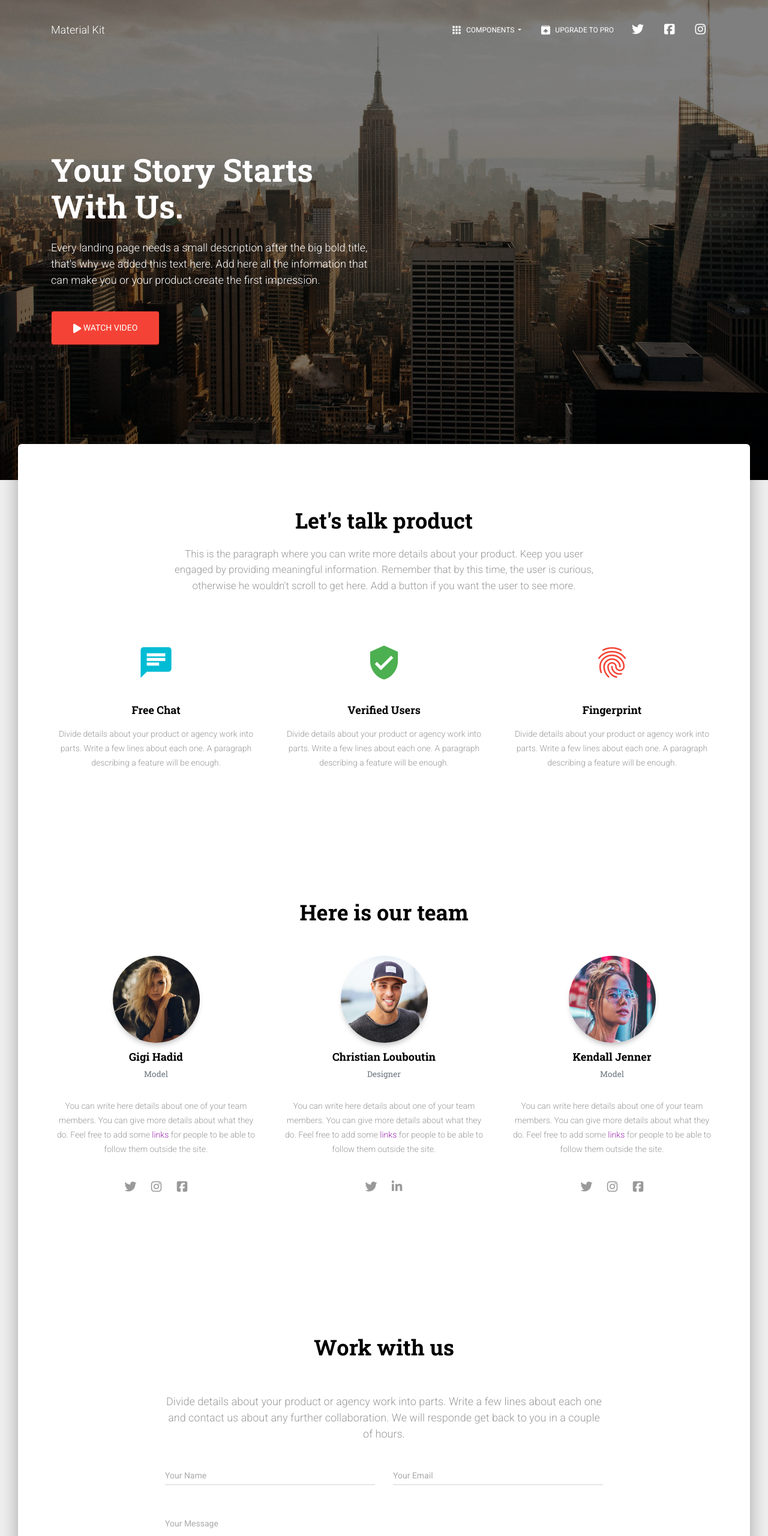
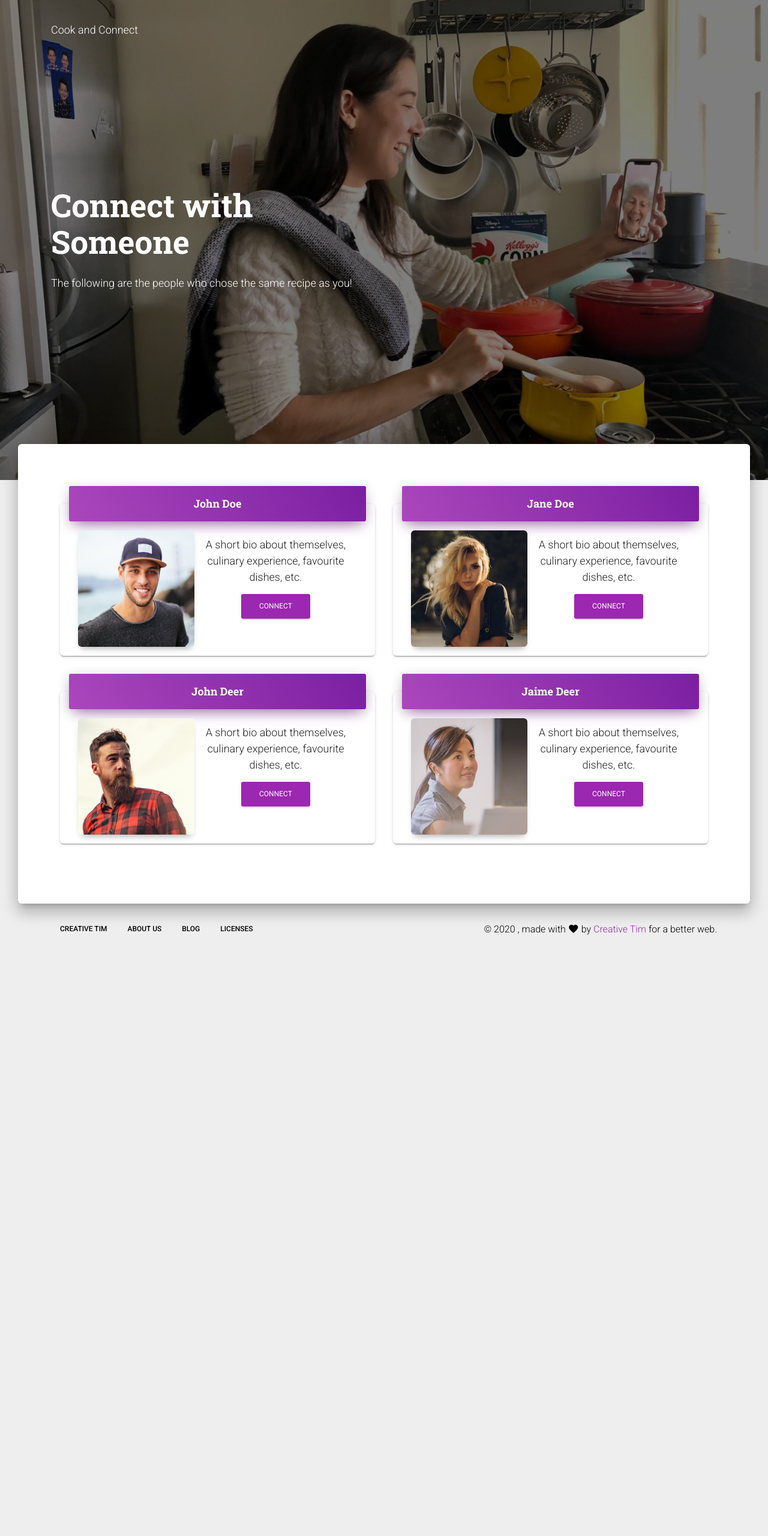
Before and after one commit to marywhetham11/CookAndConnect, a website: page material-kit-master/pages/home.html in a window 1280 px wide. Shown: the top 2560 px of the page at 60% size. After the commit the page ends 1591 px from the top, so only its background shows below. Drawn offline with Linux system fonts and the light colour scheme.

Commit message:
Start meeting page

```diff
--- a/material-kit-master/pages/home.html
+++ b/material-kit-master/pages/home.html
@@ -13,197 +13,201 @@ Coded by Creative Tim
 The above copyright notice and this permission notice shall be included in all copies or substantial portions of the Software. -->
 <!DOCTYPE html>
 <html lang="en">
-
   <head>
     <meta charset="utf-8" />
-  <link rel="apple-touch-icon" sizes="76x76" href="../assets/img/apple-icon.png">
-  <link rel="icon" type="image/png" href="../assets/img/favicon.png">
+    <link
+      rel="apple-touch-icon"
+      sizes="76x76"
+      href="../assets/img/apple-icon.png"
+    />
+    <link rel="icon" type="image/png" href="../assets/img/favicon.png" />
     <meta http-equiv="X-UA-Compatible" content="IE=edge,chrome=1" />
-  <title>
-    Material Kit by Creative Tim
-  </title>
-  <meta content='width=device-width, initial-scale=1.0, shrink-to-fit=no' name='viewport' />
+    <title>Material Kit by Creative Tim</title>
+    <meta
+      content="width=device-width, initial-scale=1.0, shrink-to-fit=no"
+      name="viewport"
+    />
     <!--     Fonts and icons     -->
-  <link rel="stylesheet" type="text/css" href="https://fonts.googleapis.com/css?family=Roboto:300,400,500,700|Roboto+Slab:400,700|Material+Icons" />
-  <link rel="stylesheet" href="https://maxcdn.bootstrapcdn.com/font-awesome/latest/css/font-awesome.min.css">
+    <link
+      rel="stylesheet"
+      type="text/css"
+      href="https://fonts.googleapis.com/css?family=Roboto:300,400,500,700|Roboto+Slab:400,700|Material+Icons"
+    />
+    <link
+      rel="stylesheet"
+      href="https://maxcdn.bootstrapcdn.com/font-awesome/latest/css/font-awesome.min.css"
+    />
     <!-- CSS Files -->
     <link href="../assets/css/material-kit.css?v=2.0.7" rel="stylesheet" />
     <!-- CSS Just for demo purpose, don't include it in your project -->
     <link href="../assets/demo/demo.css" rel="stylesheet" />
+    <link href="css/styles.css" rel="stylesheet" />
+    <script src="js/api.js" type="text/javascript"></script>
   </head>
 
   <body class="landing-page sidebar-collapse">
-  <nav class="navbar navbar-transparent navbar-color-on-scroll fixed-top navbar-expand-lg" color-on-scroll="100" id="sectionsNav">
+    <nav
+      class="navbar navbar-transparent navbar-color-on-scroll fixed-top navbar-expand-lg"
+      color-on-scroll="100"
+      id="sectionsNav"
+    >
       <div class="container">
         <div class="navbar-translate">
-        <a class="navbar-brand" href="https://demos.creative-tim.com/material-kit/index.html">
-          Material Kit </a>
-        <button class="navbar-toggler" type="button" data-toggle="collapse" aria-expanded="false" aria-label="Toggle navigation">
+          <a
+            class="navbar-brand"
+            href="https://demos.creative-tim.com/material-kit/index.html"
+          >
+            Cook and Connect
+          </a>
+          <button
+            class="navbar-toggler"
+            type="button"
+            data-toggle="collapse"
+            aria-expanded="false"
+            aria-label="Toggle navigation"
+          >
             <span class="sr-only">Toggle navigation</span>
             <span class="navbar-toggler-icon"></span>
             <span class="navbar-toggler-icon"></span>
             <span class="navbar-toggler-icon"></span>
           </button>
         </div>
-      <div class="collapse navbar-collapse">
-        <ul class="navbar-nav ml-auto">
-          <li class="dropdown nav-item">
-            <a href="#" class="dropdown-toggle nav-link" data-toggle="dropdown">
-              <i class="material-icons">apps</i> Components
-            </a>
-            <div class="dropdown-menu dropdown-with-icons">
-              <a href="../index.html" class="dropdown-item">
-                <i class="material-icons">layers</i> All Components
-              </a>
-              <a href="https://demos.creative-tim.com/material-kit/docs/2.0/getting-started/introduction.html" class="dropdown-item">
-                <i class="material-icons">content_paste</i> Documentation
-              </a>
-            </div>
-          </li>
-          <li class="nav-item">
-            <a class="nav-link" href="https://www.creative-tim.com/product/material-kit-pro" target="_blank">
-              <i class="material-icons">unarchive</i> Upgrade to PRO
-            </a>
-          </li>
-          <li class="nav-item">
-            <a class="nav-link" rel="tooltip" title="" data-placement="bottom" href="https://twitter.com/CreativeTim" target="_blank" data-original-title="Follow us on Twitter" rel="nofollow">
-              <i class="fa fa-twitter"></i>
-            </a>
-          </li>
-          <li class="nav-item">
-            <a class="nav-link" rel="tooltip" title="" data-placement="bottom" href="https://www.facebook.com/CreativeTim" target="_blank" data-original-title="Like us on Facebook" rel="nofollow">
-              <i class="fa fa-facebook-square"></i>
-            </a>
-          </li>
-          <li class="nav-item">
-            <a class="nav-link" rel="tooltip" title="" data-placement="bottom" href="https://www.instagram.com/CreativeTimOfficial" target="_blank" data-original-title="Follow us on Instagram" rel="nofollow">
-              <i class="fa fa-instagram"></i>
-            </a>
-          </li>
-        </ul>
-      </div>
       </div>
     </nav>
-  <div class="page-header header-filter" data-parallax="true" style="background-image: url('../assets/img/profile_city.jpg')">
+
+    <div
+      class="page-header header-filter"
+      data-parallax="true"
+      style="
+        background-image: url('../assets/img/00well-jaffe-superJumbo-v2.jpg');
+      "
+    >
       <div class="container">
         <div class="row">
           <div class="col-md-6">
-          <h1 class="title">Your Story Starts With Us.</h1>
-          <h4>Every landing page needs a small description after the big bold title, that&apos;s why we added this text here. Add here all the information that can make you or your product create the first impression.</h4>
-          <br>
-          <a href="https://www.youtube.com/watch?v=dQw4w9WgXcQ" target="_blank" class="btn btn-danger btn-raised btn-lg">
-            <i class="fa fa-play"></i> Watch video
+            <h1 class="title">Connect with Someone</h1>
+            <h4>
+              The following are the people who chose the same recipe as you!
+            </h4>
+            <br />
+          </div>
+        </div>
+      </div>
+    </div>
+
+    <div class="main main-raised">
+      <div class="container">
+        <div class="section text-center">
+          <div class="row">
+            <div class="col-md-12 ml-auto mr-auto page-rows">
+              <div class="col-md-6">
+                <div class="card">
+                  <div class="card-header card-header-text card-header-primary">
+                    <div class="card-text">
+                      <h4 class="card-title">John Doe</h4>
+                    </div>
+                  </div>
+                  <div class="card-body card-rows">
+                    <div>
+                      <img
+                        src="../assets/img/faces/christian.jpg"
+                        class="img-raised rounded img-fluid"
+                      />
+                    </div>
+                    <div>
+                      <h4>
+                        A short bio about themselves, culinary experience,
+                        favourite dishes, etc.
+                      </h4>
+                      <a href="./meeting.html">
+                        <button type="button" class="btn btn-primary">
+                            Connect
+                        </button>
                       </a>
                     </div>
                   </div>
                 </div>
               </div>
-  <div class="main main-raised">
-    <div class="container">
-      <div class="section text-center">
-        <div class="row">
-          <div class="col-md-8 ml-auto mr-auto">
-            <h2 class="title">Let&apos;s talk product</h2>
-            <h5 class="description">This is the paragraph where you can write more details about your product. Keep you user engaged by providing meaningful information. Remember that by this time, the user is curious, otherwise he wouldn&apos;t scroll to get here. Add a button if you want the user to see more.</h5>
+              <div class="col-md-6">
+                <div class="card">
+                  <div class="card-header card-header-text card-header-primary">
+                    <div class="card-text">
+                      <h4 class="card-title">Jane Doe</h4>
                     </div>
                   </div>
-        <div class="features">
-          <div class="row">
-            <div class="col-md-4">
-              <div class="info">
-                <div class="icon icon-info">
-                  <i class="material-icons">chat</i>
+                  <div class="card-body card-rows">
+                    <div>
+                      <img
+                        src="../assets/img/faces/avatar.jpg"
+                        class="img-raised rounded img-fluid"
+                      />
                     </div>
-                <h4 class="info-title">Free Chat</h4>
-                <p>Divide details about your product or agency work into parts. Write a few lines about each one. A paragraph describing a feature will be enough.</p>
-              </div>
-            </div>
-            <div class="col-md-4">
-              <div class="info">
-                <div class="icon icon-success">
-                  <i class="material-icons">verified_user</i>
-                </div>
-                <h4 class="info-title">Verified Users</h4>
-                <p>Divide details about your product or agency work into parts. Write a few lines about each one. A paragraph describing a feature will be enough.</p>
-              </div>
-            </div>
-            <div class="col-md-4">
-              <div class="info">
-                <div class="icon icon-danger">
-                  <i class="material-icons">fingerprint</i>
-                </div>
-                <h4 class="info-title">Fingerprint</h4>
-                <p>Divide details about your product or agency work into parts. Write a few lines about each one. A paragraph describing a feature will be enough.</p>
+                    <div>
+                      <h4>
+                        A short bio about themselves, culinary experience,
+                        favourite dishes, etc.
+                      </h4>
+                      <a href="./meeting.html">
+                        <button type="button" class="btn btn-primary">
+                            Connect
+                        </button>
+                      </a>
                     </div>
                   </div>
                 </div>
               </div>
+              <div class="col-md-6">
+                <div class="card">
+                  <div class="card-header card-header-text card-header-primary">
+                    <div class="card-text">
+                      <h4 class="card-title">John Deer</h4>
                     </div>
-      <div class="section text-center">
-        <h2 class="title">Here is our team</h2>
-        <div class="team">
-          <div class="row">
-            <div class="col-md-4">
-              <div class="team-player">
-                <div class="card card-plain">
-                  <div class="col-md-6 ml-auto mr-auto">
-                    <img src="../assets/img/faces/avatar.jpg" alt="Thumbnail Image" class="img-raised rounded-circle img-fluid">
                   </div>
-                  <h4 class="card-title">Gigi Hadid
-                    <br>
-                    <small class="card-description text-muted">Model</small>
+                  <div class="card-body card-rows">
+                    <div>
+                      <img
+                        src="../assets/img/faces/card-profile1-square.jpg"
+                        class="img-raised rounded img-fluid"
+                      />
+                    </div>
+                    <div>
+                      <h4>
+                        A short bio about themselves, culinary experience,
+                        favourite dishes, etc.
                       </h4>
-                  <div class="card-body">
-                    <p class="card-description">You can write here details about one of your team members. You can give more details about what they do. Feel free to add some
-                      <a href="#">links</a> for people to be able to follow them outside the site.</p>
-                  </div>
-                  <div class="card-footer justify-content-center">
-                    <a href="#pablo" class="btn btn-link btn-just-icon"><i class="fa fa-twitter"></i></a>
-                    <a href="#pablo" class="btn btn-link btn-just-icon"><i class="fa fa-instagram"></i></a>
-                    <a href="#pablo" class="btn btn-link btn-just-icon"><i class="fa fa-facebook-square"></i></a>
+                      <a href="./meeting.html">
+                        <button type="button" class="btn btn-primary">
+                            Connect
+                        </button>
+                      </a>
                     </div>
                   </div>
                 </div>
               </div>
-            <div class="col-md-4">
-              <div class="team-player">
-                <div class="card card-plain">
-                  <div class="col-md-6 ml-auto mr-auto">
-                    <img src="../assets/img/faces/christian.jpg" alt="Thumbnail Image" class="img-raised rounded-circle img-fluid">
-                  </div>
-                  <h4 class="card-title">Christian Louboutin
-                    <br>
-                    <small class="card-description text-muted">Designer</small>
-                  </h4>
-                  <div class="card-body">
-                    <p class="card-description">You can write here details about one of your team members. You can give more details about what they do. Feel free to add some
-                      <a href="#">links</a> for people to be able to follow them outside the site.</p>
-                  </div>
-                  <div class="card-footer justify-content-center">
-                    <a href="#pablo" class="btn btn-link btn-just-icon"><i class="fa fa-twitter"></i></a>
-                    <a href="#pablo" class="btn btn-link btn-just-icon"><i class="fa fa-linkedin"></i></a>
+              <div class="col-md-6">
+                <div class="card">
+                  <div class="card-header card-header-text card-header-primary">
+                    <div class="card-text">
+                      <h4 class="card-title">Jaime Deer</h4>
                     </div>
                   </div>
+                  <div class="card-body card-rows">
+                    <div>
+                      <img
+                        src="../assets/img/faces/card-profile5-square.jpg"
+                        class="img-raised rounded img-fluid"
+                      />
                     </div>
-            </div>
-            <div class="col-md-4">
-              <div class="team-player">
-                <div class="card card-plain">
-                  <div class="col-md-6 ml-auto mr-auto">
-                    <img src="../assets/img/faces/kendall.jpg" alt="Thumbnail Image" class="img-raised rounded-circle img-fluid">
-                  </div>
-                  <h4 class="card-title">Kendall Jenner
-                    <br>
-                    <small class="card-description text-muted">Model</small>
+                    <div>
+                      <h4>
+                        A short bio about themselves, culinary experience,
+                        favourite dishes, etc.
                       </h4>
-                  <div class="card-body">
-                    <p class="card-description">You can write here details about one of your team members. You can give more details about what they do. Feel free to add some
-                      <a href="#">links</a> for people to be able to follow them outside the site.</p>
-                  </div>
-                  <div class="card-footer justify-content-center">
-                    <a href="#pablo" class="btn btn-link btn-just-icon"><i class="fa fa-twitter"></i></a>
-                    <a href="#pablo" class="btn btn-link btn-just-icon"><i class="fa fa-instagram"></i></a>
-                    <a href="#pablo" class="btn btn-link btn-just-icon"><i class="fa fa-facebook-square"></i></a>
+                      <a href="./meeting.html">
+                        <button type="button" class="btn btn-primary">
+                            Connect
+                        </button>
+                      </a>
                     </div>
                   </div>
                 </div>
@@ -211,90 +215,69 @@ The above copyright notice and this permission notice shall be included in all c
             </div>
           </div>
         </div>
-      <div class="section section-contacts">
-        <div class="row">
-          <div class="col-md-8 ml-auto mr-auto">
-            <h2 class="text-center title">Work with us</h2>
-            <h4 class="text-center description">Divide details about your product or agency work into parts. Write a few lines about each one and contact us about any further collaboration. We will responde get back to you in a couple of hours.</h4>
-            <form class="contact-form">
-              <div class="row">
-                <div class="col-md-6">
-                  <div class="form-group">
-                    <label class="bmd-label-floating">Your Name</label>
-                    <input type="email" class="form-control">
       </div>
     </div>
-                <div class="col-md-6">
-                  <div class="form-group">
-                    <label class="bmd-label-floating">Your Email</label>
-                    <input type="email" class="form-control">
-                  </div>
-                </div>
-              </div>
-              <div class="form-group">
-                <label for="exampleMessage" class="bmd-label-floating">Your Message</label>
-                <textarea type="email" class="form-control" rows="4" id="exampleMessage"></textarea>
-              </div>
-              <div class="row">
-                <div class="col-md-4 ml-auto mr-auto text-center">
-                  <button class="btn btn-primary btn-raised">
-                    Send Message
-                  </button>
-                </div>
-              </div>
-            </form>
-          </div>
-        </div>
-      </div>
-    </div>
-  </div>
+
     <footer class="footer footer-default">
       <div class="container">
         <nav class="float-left">
           <ul>
             <li>
-            <a href="https://www.creative-tim.com/">
-              Creative Tim
-            </a>
+              <a href="https://www.creative-tim.com/"> Creative Tim </a>
             </li>
             <li>
-            <a href="https://www.creative-tim.com/presentation">
-              About Us
-            </a>
+              <a href="https://www.creative-tim.com/presentation"> About Us </a>
             </li>
             <li>
-            <a href="https://www.creative-tim.com/blog">
-              Blog
-            </a>
+              <a href="https://www.creative-tim.com/blog"> Blog </a>
             </li>
             <li>
-            <a href="https://www.creative-tim.com/license">
-              Licenses
-            </a>
+              <a href="https://www.creative-tim.com/license"> Licenses </a>
             </li>
           </ul>
         </nav>
         <div class="copyright float-right">
           &copy;
           <script>
-          document.write(new Date().getFullYear())
-        </script>, made with <i class="material-icons">favorite</i> by
-        <a href="https://www.creative-tim.com/" target="_blank">Creative Tim</a> for a better web.
+            document.write(new Date().getFullYear());
+          </script>
+          , made with <i class="material-icons">favorite</i> by
+          <a href="https://www.creative-tim.com/" target="_blank"
+            >Creative Tim</a
+          >
+          for a better web.
         </div>
       </div>
     </footer>
     <!--   Core JS Files   -->
-  <script src="../assets/js/core/jquery.min.js" type="text/javascript"></script>
-  <script src="../assets/js/core/popper.min.js" type="text/javascript"></script>
-  <script src="../assets/js/core/bootstrap-material-design.min.js" type="text/javascript"></script>
+    <script
+      src="../assets/js/core/jquery.min.js"
+      type="text/javascript"
+    ></script>
+    <script
+      src="../assets/js/core/popper.min.js"
+      type="text/javascript"
+    ></script>
+    <script
+      src="../assets/js/core/bootstrap-material-design.min.js"
+      type="text/javascript"
+    ></script>
     <script src="../assets/js/plugins/moment.min.js"></script>
     <!--	Plugin for the Datepicker, full documentation here: https://github.com/Eonasdan/bootstrap-datetimepicker -->
-  <script src="../assets/js/plugins/bootstrap-datetimepicker.js" type="text/javascript"></script>
+    <script
+      src="../assets/js/plugins/bootstrap-datetimepicker.js"
+      type="text/javascript"
+    ></script>
     <!--  Plugin for the Sliders, full documentation here: http://refreshless.com/nouislider/ -->
-  <script src="../assets/js/plugins/nouislider.min.js" type="text/javascript"></script>
+    <script
+      src="../assets/js/plugins/nouislider.min.js"
+      type="text/javascript"
+    ></script>
     <!--  Google Maps Plugin    -->
     <!-- Control Center for Material Kit: parallax effects, scripts for the example pages etc -->
-  <script src="../assets/js/material-kit.js?v=2.0.7" type="text/javascript"></script>
+    <script
+      src="../assets/js/material-kit.js?v=2.0.7"
+      type="text/javascript"
+    ></script>
   </body>
-
 </html>
```
Also changed, not shown: material-kit-master/pages/meeting.html (+224 -0 lines). Lines whose indentation alone changed are shown as unchanged.
